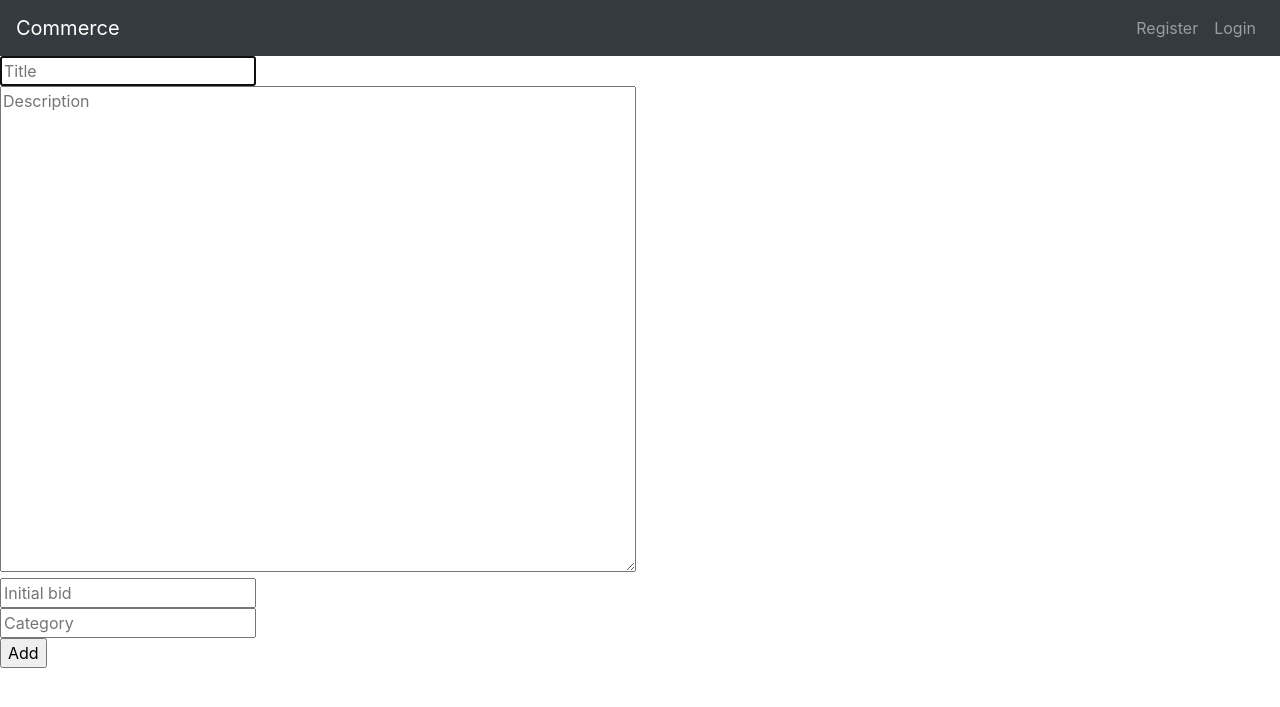
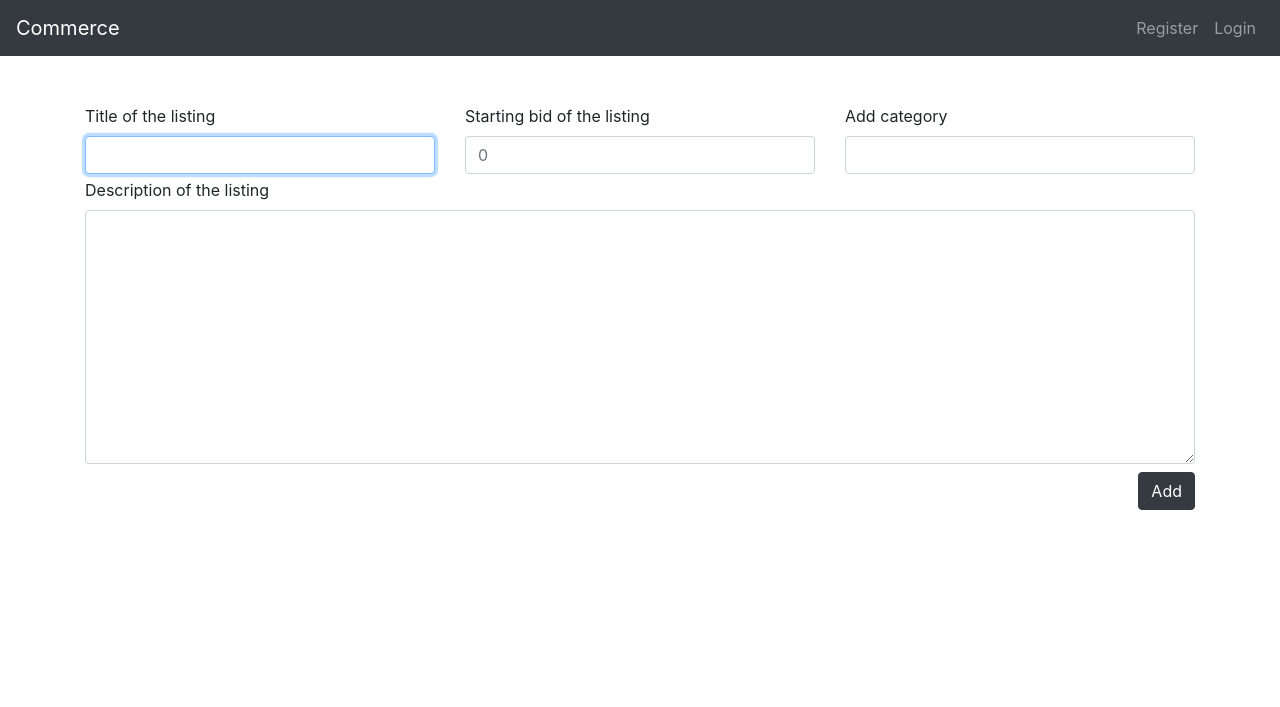
Before and after one commit to yogeshsingh101200/e-commerce, a Django app: page /create in a window 1280 px wide. Shown: the top 707 px of the page. Run offline with Django 3.2, Linux system fonts and the light colour scheme; some libraries are stand-ins or nearby versions.

Commit message:
styled create listing page

```diff
--- a/auctions/templates/auctions/create.html
+++ b/auctions/templates/auctions/create.html
@@ -1,12 +1,37 @@
 {% extends "auctions/layout.html" %}
 
+{% block title %}
+Create
+{% endblock %}
+
 {% block body %}
-<form action="" method="post">
-    {% csrf_token %}
-    <input type="text" name="title" placeholder="Title" autofocus autocomplete="off" required><br>
-    <textarea name="description" placeholder="Description" cols="60" rows="20" required></textarea><br>
-    <input type="number" name="initial_bid" placeholder="Initial bid" autofocus autocomplete="off" required><br>
-    <input type="text" name="category" placeholder="Category" autofocus autocomplete="off" required><br>
-    <input type="submit" value="Add">
-</form>
+<div class="container mt-5 mb-2 mx-auto">
+    <form action="{% url 'auctions:create' %}" method="POST">
+        {% csrf_token %}
+        <div class="row">
+            <div class="col-md-4">
+                <label for="title">Title of the listing</label>
+                <input type="text" name="title" class="form-control" id="title" autofocus autocomplete="off" required>
+            </div>
+            <div class="col-md-4">
+                <label for="bid">Starting bid of the listing</label>
+                <input type="number" name="initial_bid" class="form-control" id="bid" min="0" placeholder="0"
+                    autocomplete="off" required>
+            </div>
+            <div class="col-md-4">
+                <label for="category">Add category</label>
+                <input type="text" name="category" class="form-control" id="category" autocomplete="off" required>
+            </div>
+        </div>
+        <div class="row mt-1">
+            <div class="col">
+                <label for="description">Description of the listing</label>
+                <textarea name="description" class="form-control" id="description" rows="10" required></textarea>
+            </div>
+        </div>
+        <div class="d-flex justify-content-end mt-2">
+            <button type="submit" class="btn btn-dark">Add</button>
+        </div>
+    </form>
+</div>
 {% endblock %}
```
